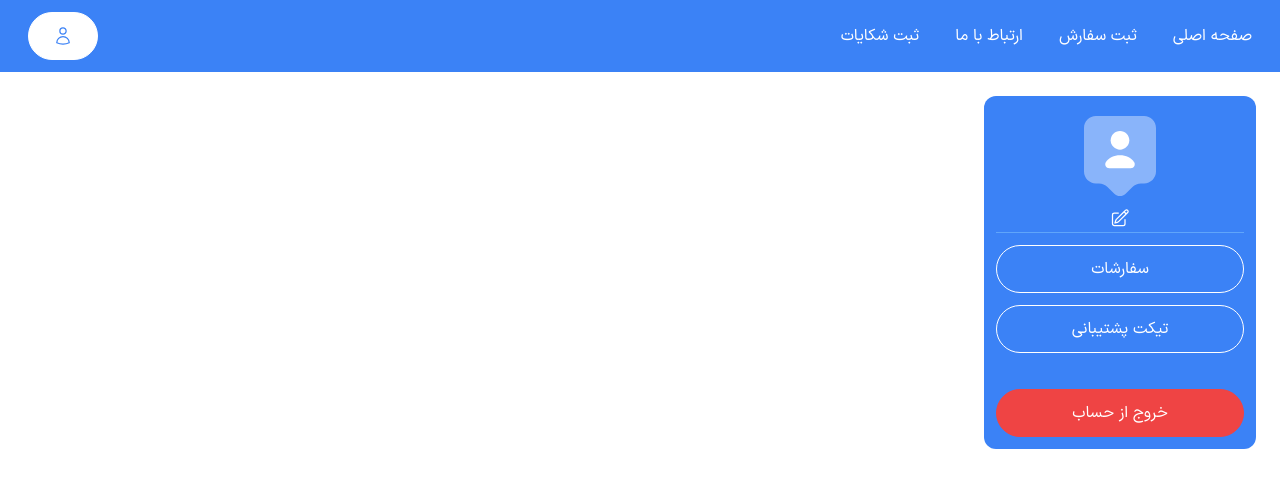
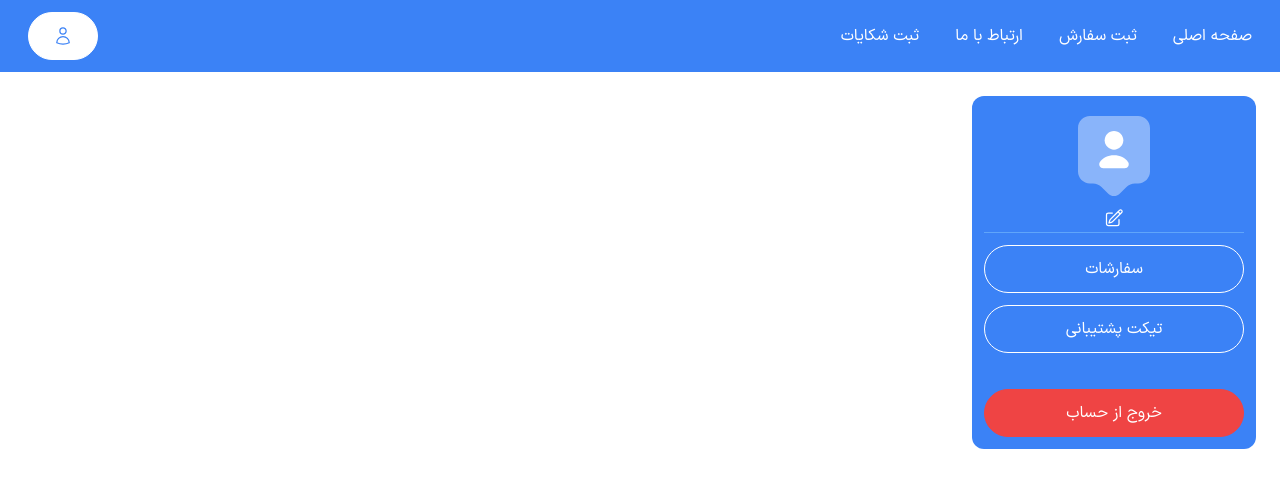
Before and after one commit to Apple-Service-ir/AppleService-RepairProject-FrontEnd, a React (Vite) app: page /dashboard in a window 1280 px wide. Shown: the top 488 px of the page. Built offline with nearby package versions, Linux system fonts and the light colour scheme; no server answers; sample sign-in values are in the browser's storage.

Commit message:
change style in user tickets

```diff
--- a/src/components/Dashboards/UserTickets.jsx
+++ b/src/components/Dashboards/UserTickets.jsx
@@ -48,16 +48,18 @@ function UserTickets() {
   function openMessageHandler(ticket) {
     seTshowMassageSection(true)
     setSelectTicket(ticket)
-    bottomRef.current?.scrollIntoView({ behavior: 'smooth' })
+    setTimeout(() => {
+      bottomRef.current.scrollTop = bottomRef.current.scrollHeight
+    }, 0);
   }
 
   useEffect(() => {
-    bottomRef.current?.scrollIntoView({ behavior: 'smooth' });
+    bottomRef.current.scrollTop = bottomRef.current.scrollHeight
   }, [tickets]);
 
   return (
     <>
-      <div className='w-full h-full flex flex-col justify-center items-center gap-3 relative'>
+      <div className='w-full flex flex-col justify-center items-center gap-3 relative'>
         <div className="w-full flex flex-col justify-center items-center gap-3 p-3">
           <div className='w-full bg-input'>
             <input
@@ -138,12 +140,12 @@ function UserTickets() {
                           <td className='tbody__tr__td w-2/12'>
                             <div className="td__wrapper">
                               <span className={`text-xs ${ticket.status === 'open' ? 'text-green-500'
-                                : ticket.status === 'close' ? 'text-red-500'
+                                : ticket.status === 'closed' ? 'text-red-500'
                                   : ''
                                 }`}>
                                 {
                                   ticket.status === 'open' ? 'پاسخ داده شده'
-                                    : ticket.status === 'close' ? 'بسته شده'
+                                    : ticket.status === 'closed' ? 'بسته شده'
                                       : 'در انتظار پاسخ'
                                 }
                               </span>
--- a/src/components/UserMassageSection/UserMassageSection.jsx
+++ b/src/components/UserMassageSection/UserMassageSection.jsx
@@ -35,8 +35,6 @@ function UserMassageSection(props) {
             return mapedTickets
           })
 
-          bottomRef.current.scrollIntoView({ behavior: "smooth" })
-
           sendMessageRef.current.value = ''
         } else toast.error(response.data.err)
       })
@@ -60,7 +58,7 @@ function UserMassageSection(props) {
         </button>
       </div>
 
-      <div className="w-full h-full mt-auto overflow-y-scroll p-3">
+      <div className="w-full h-full mt-auto overflow-y-scroll p-3" ref={bottomRef}>
         {
           ticket.messages ? (
             ticket.messages.map(message => {
@@ -83,8 +81,6 @@ function UserMassageSection(props) {
             })
           ) : ''
         }
-
-        <div ref={bottomRef}></div>
       </div>
 
       <div className="w-full flex justify-between items-center gap-3 p-3">
--- a/src/index.css
+++ b/src/index.css
@@ -51,7 +51,7 @@ input[type="number"] {
   }
 
   * {
-    @apply transition duration-200;
+    @apply transition duration-200 scroll-smooth;
     font-family: "sans"
   }
 
--- a/src/pages/Dashboards/UserDashboard.jsx
+++ b/src/pages/Dashboards/UserDashboard.jsx
@@ -9,11 +9,11 @@ function UserDashboard() {
     <div className='w-screen flex flex-col
       lg:flex-row'>
       <div className="w-full p-6
-        lg:w-3/12">
+        lg:w-3/12 lg:pl-3">
         <UserDashboradSideBar />
       </div>
-      <div className="w-full min-h-screen rounded-xl p-6 relative
-        lg:w-9/12">{<Outlet />}</div>
+      <div className="w-full rounded-xl p-6 relative
+        lg:w-9/12 lg:pr-3">{<Outlet />}</div>
     </div>
   )
 }
```
